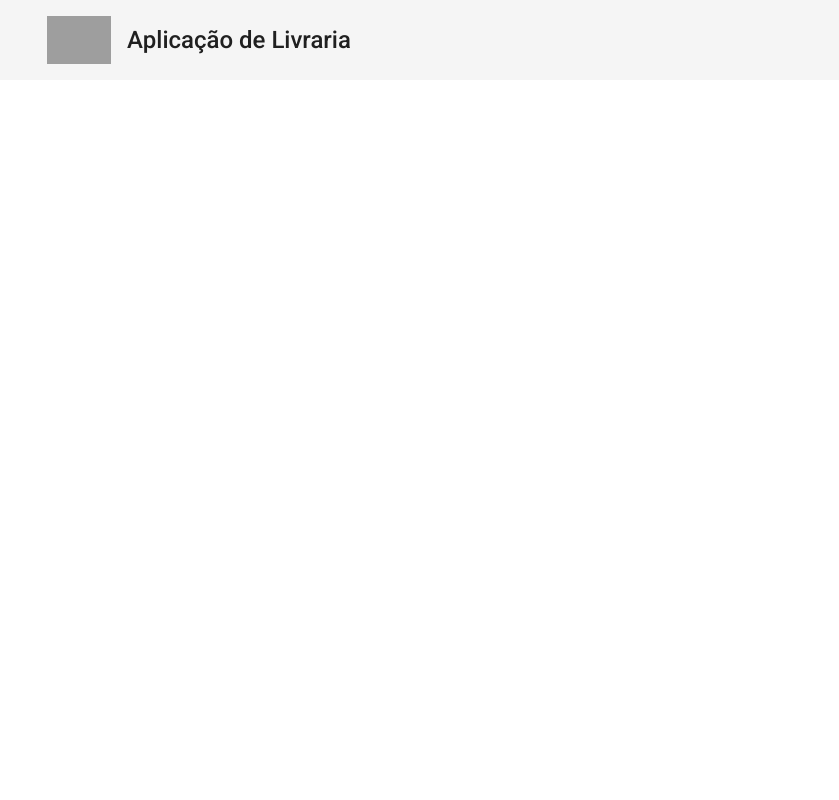
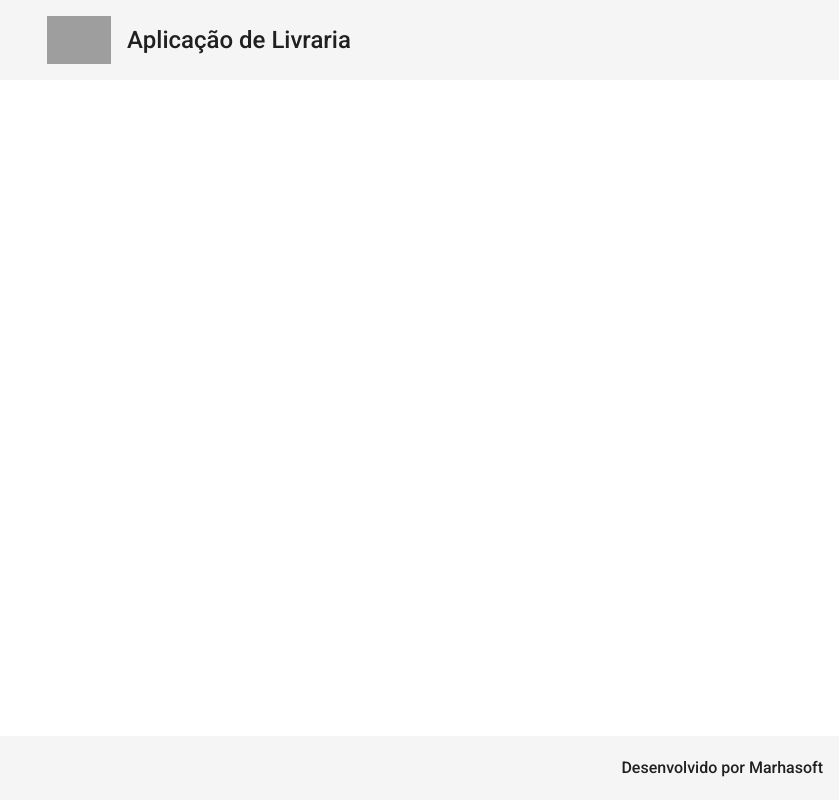
Before and after one commit to samuelfer/bookstore-front, an Angular app: page / in a window 1280 px wide. Shown: the whole page, without its empty margins (441-1280 px from the left). Built offline with nearby package versions, Linux system fonts and the light colour scheme; grey boxes are pictures that could not be loaded.

Commit message:
Adicione componente footer

```diff
--- a/src/app/app.component.html
+++ b/src/app/app.component.html
@@ -1 +1,2 @@
 <app-header></app-header>
+<app-footer></app-footer>
--- a/src/app/app.module.ts
+++ b/src/app/app.module.ts
@@ -7,11 +7,13 @@
 import { HeaderComponent } from './component/template/header/header.component';
 
 import { MatToolbarModule } from '@angular/material/toolbar';
+import { FooterComponent } from './component/template/footer/footer.component';
 
 @NgModule({
   declarations: [
     AppComponent,
-    HeaderComponent
+    HeaderComponent,
+    FooterComponent
   ],
   imports: [
     BrowserModule,
--- /dev/null
+++ b/src/app/component/template/footer/footer.component.css
@@ -0,0 +1,6 @@
+.footer {
+    position: fixed;
+    bottom: 0;
+    justify-content: flex-end;
+    font-size: 1rem;
+}
--- /dev/null
+++ b/src/app/component/template/footer/footer.component.html
@@ -0,0 +1,5 @@
+<mat-toolbar class="footer">
+    <span>
+        Desenvolvido por Marhasoft
+    </span>
+</mat-toolbar>
--- /dev/null
+++ b/src/app/component/template/footer/footer.component.ts
@@ -0,0 +1,15 @@
+import { Component, OnInit } from '@angular/core';
+
+@Component({
+  selector: 'app-footer',
+  templateUrl: './footer.component.html',
+  styleUrls: ['./footer.component.css']
+})
+export class FooterComponent implements OnInit {
+
+  constructor() { }
+
+  ngOnInit(): void {
+  }
+
+}
```
